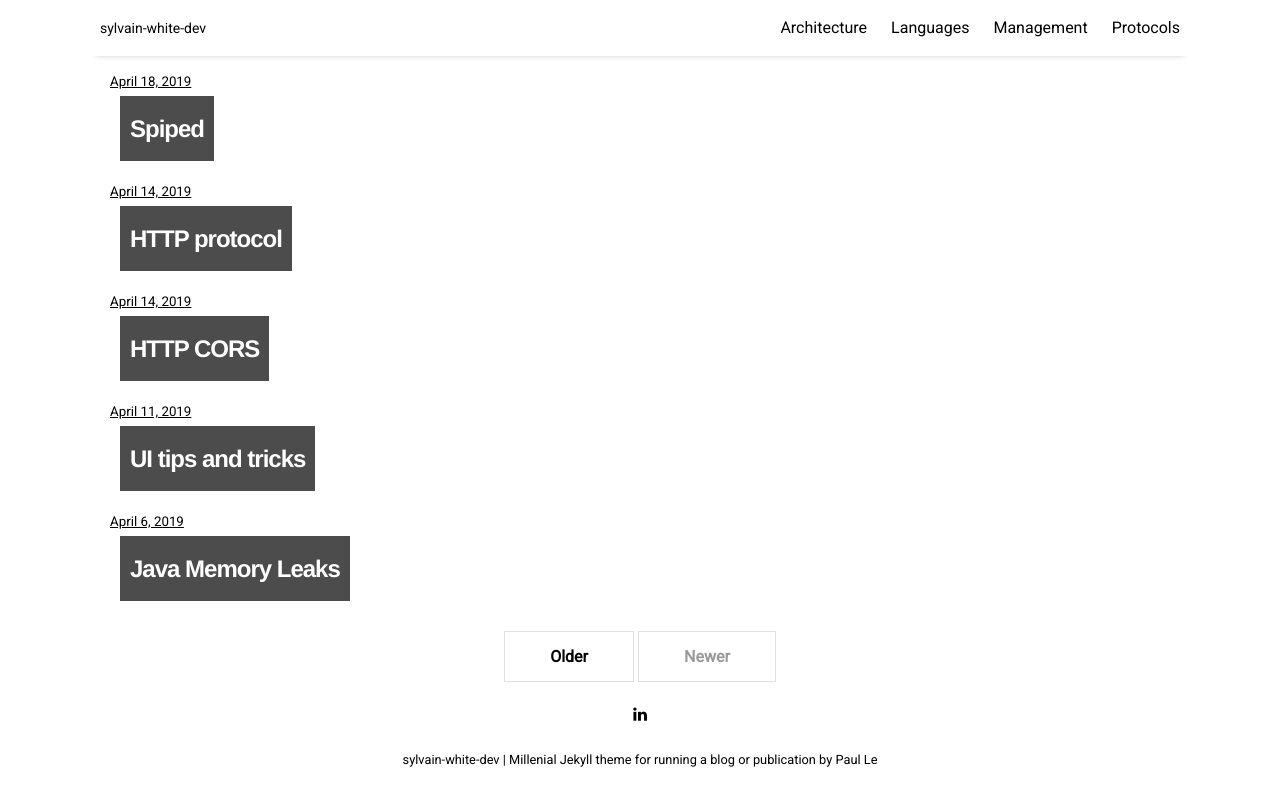
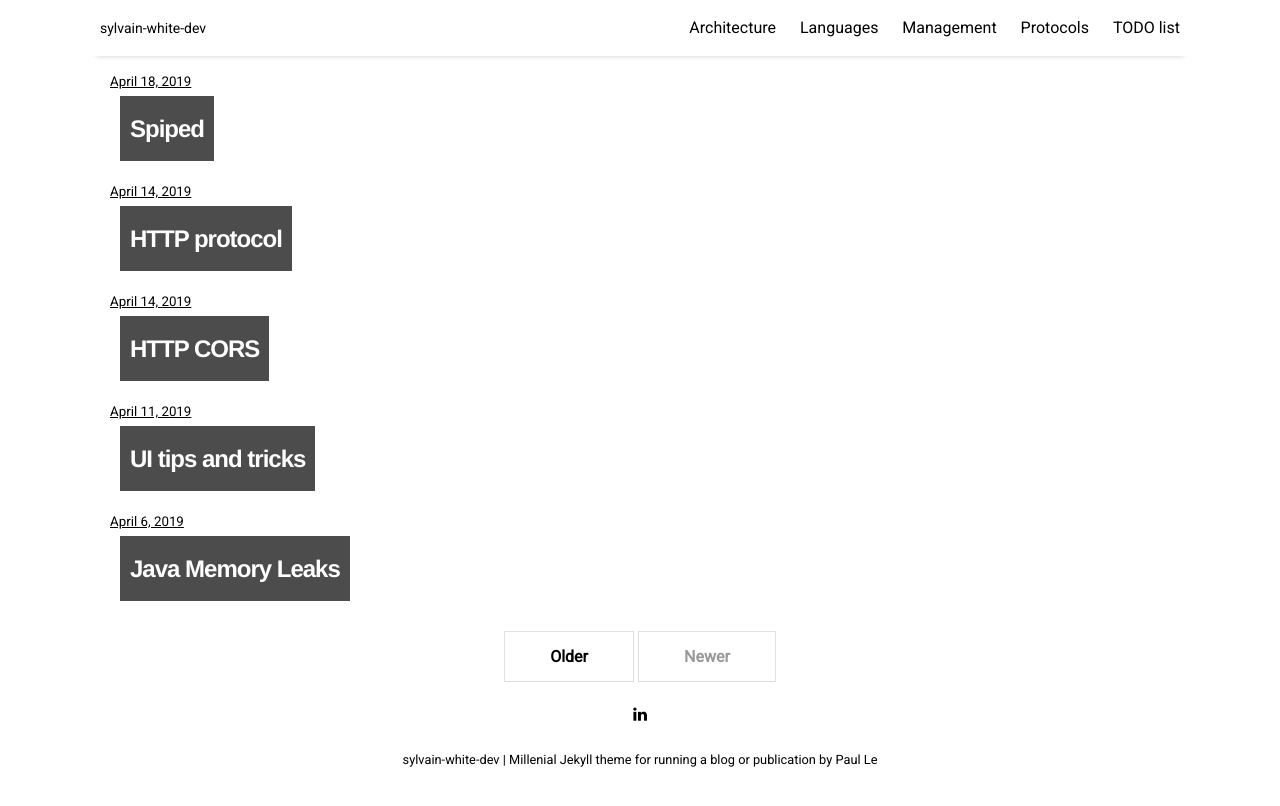
Before and after one commit to sylvainwhite/sylvain-white-dev, a Jekyll site: the page built from index.html, in a window 1280 px wide. Shown: the top 806 px of the page. Built offline with Jekyll 4.4.1, drawn with Linux system fonts in a browser that asks for light colours; nearby versions of some CDN libraries; the list of posts is cut into pages by our own code.

Commit message:
Add technical todo list

```diff
--- a/_data/settings.yml
+++ b/_data/settings.yml
@@ -11,6 +11,7 @@ menu:
 - {name: 'Languages', folder: 'pages', file: 'languages.html'}
 - {name: 'Management', folder: 'pages', file: 'management.html'}
 - {name: 'Protocols', folder: 'pages', file: 'protocols.html'}
+- {name: 'TODO list', folder: 'resources', file: 'technicalToDoList-protected.pdf'}
 
 # Available social icons are powered by Font Awesome, so you can use any icon that they offer
 social:
```
Also changed, not shown: 1 other file.
